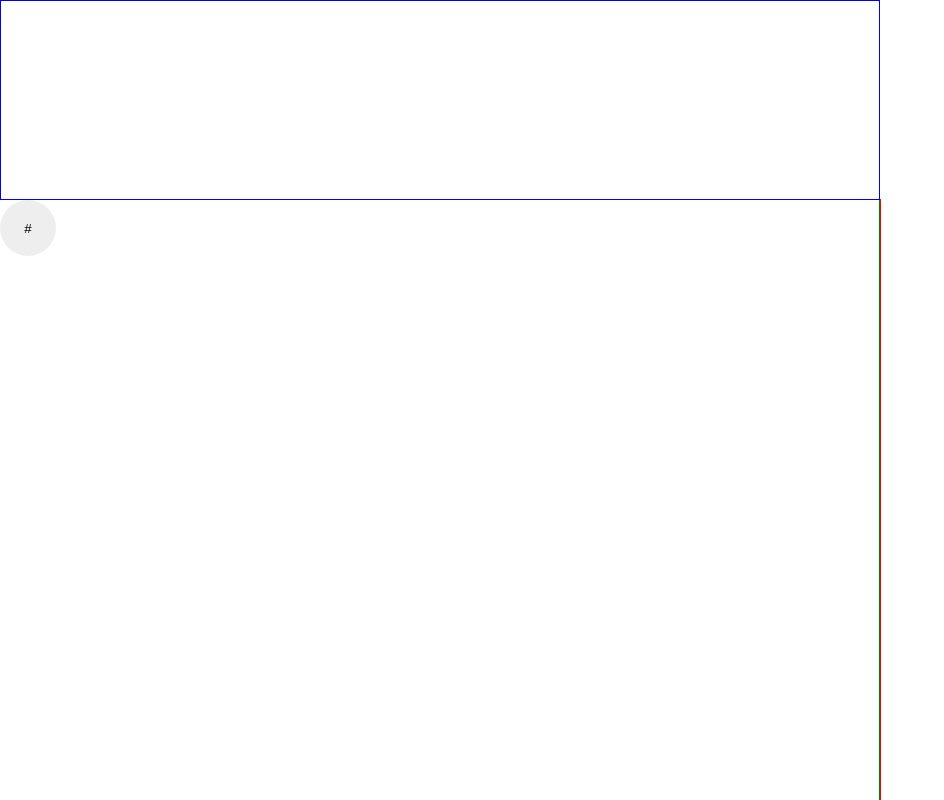
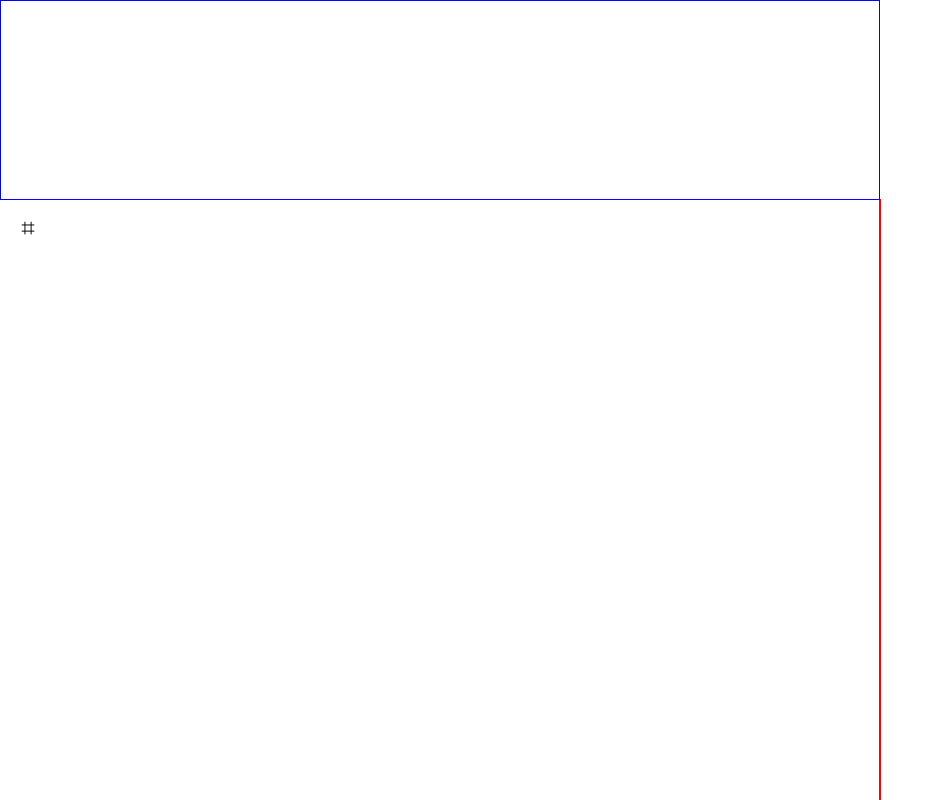
Before and after one commit to Alexander-Prime/indexed-image-editor, a React app: page / in a window 1280 px wide. Shown: the whole page, without its empty margins (0-944 px from the left). Built offline with nearby package versions, Linux system fonts and the light colour scheme.

Commit message:
Allow Fab styling from parent

```diff
--- a/src/components/atoms/Fab/Fab.scss
+++ b/src/components/atoms/Fab/Fab.scss
@@ -2,5 +2,5 @@
   width: 56px;
   height: 56px;
   border-radius: 50%;
-  background: #eee;
+  font-size: 24px;
 }
--- a/src/components/atoms/Fab/Fab.tsx
+++ b/src/components/atoms/Fab/Fab.tsx
@@ -1,11 +1,14 @@
+import classNames from "classnames";
 import React from "react";
 
 import "./Fab.scss";
 
-interface Props {}
+interface Props {
+  className?: string;
+}
 
-const Fab = (_: Props) => {
-  return <button className="fab">#</button>;
+const Fab = (props: Props) => {
+  return <button className={classNames("fab", props.className)}>⌗</button>;
 };
 
 export { Fab };
--- a/src/components/organisms/CanvasView/CanvasView.tsx
+++ b/src/components/organisms/CanvasView/CanvasView.tsx
@@ -9,7 +9,7 @@ interface Props {}
 const CanvasView = (_: Props) => {
   return (
     <div className="canvasView">
-      <Fab />
+      <Fab className="canvasView-gridToggle" />
     </div>
   );
 };
```
